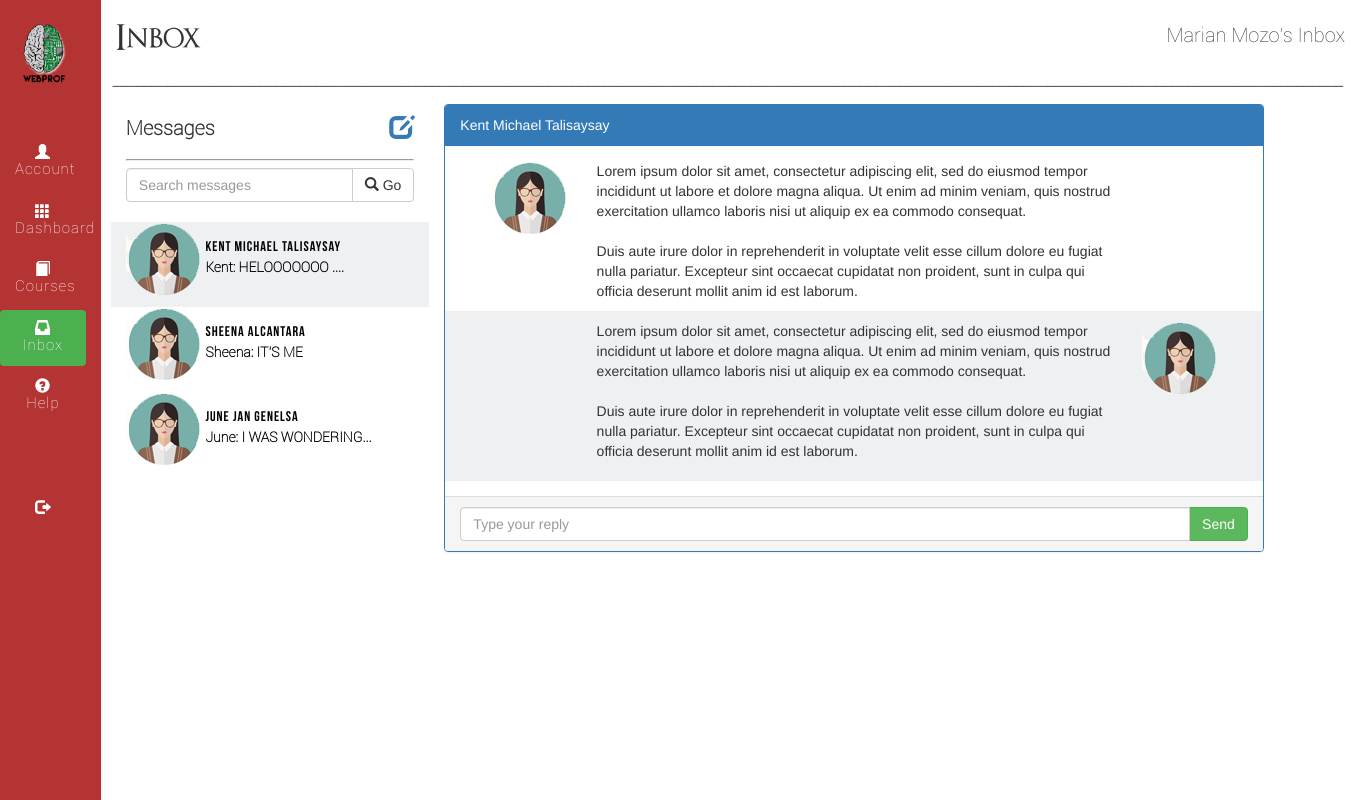
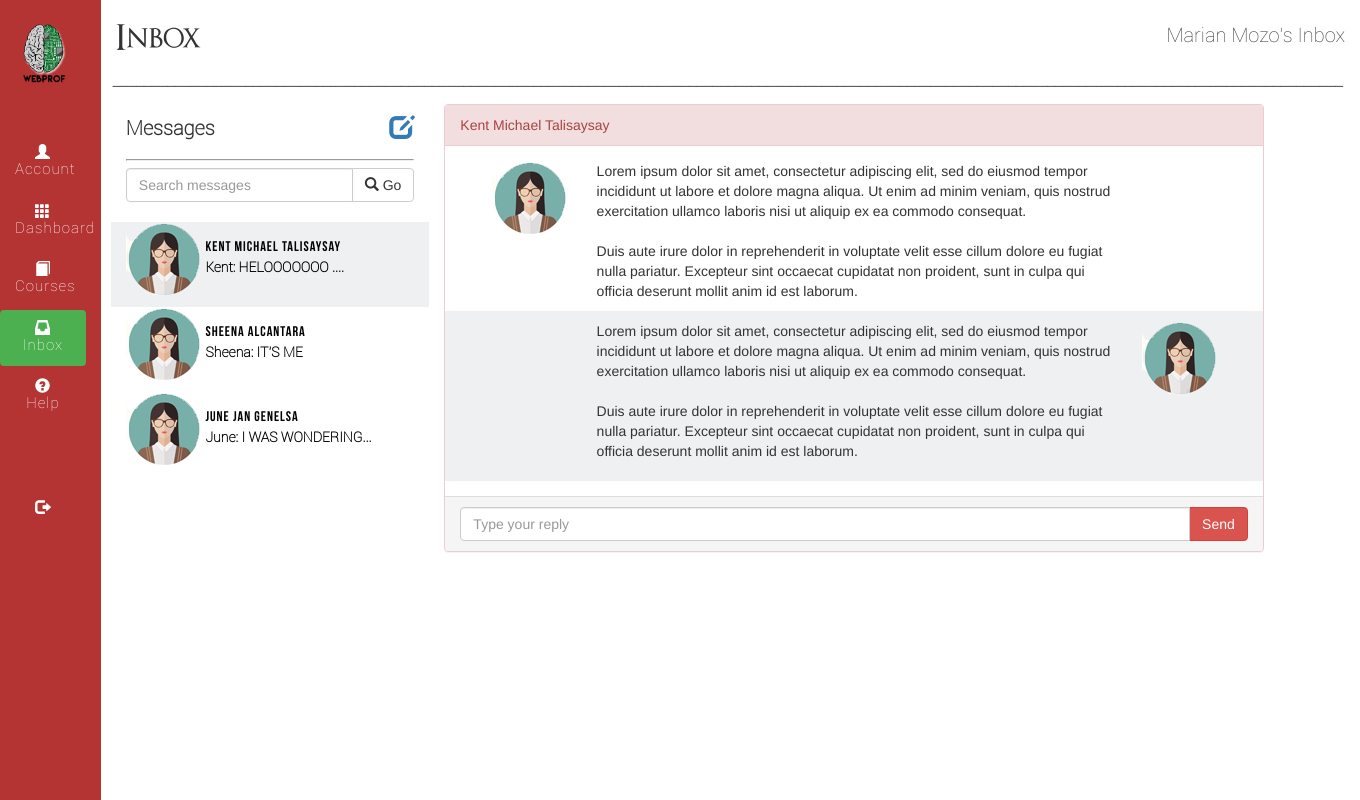
Before and after one commit to sheeennnna/ELearningSystem, a PHP site: page /student/inboxStudent.php in a window 1360 px wide. Run offline with PHP 8.4, Linux system fonts and the light colour scheme.

Commit message:
Update inboxStudent.php

```diff
--- a/student/inboxStudent.php
+++ b/student/inboxStudent.php
@@ -130,7 +130,7 @@
 				</div>
 
 				<div class='col col-md-8'>
-					<div class='panel panel-primary inbox_panel'>
+					<div class='panel panel-danger inbox_panel'>
 						<div class='panel-heading'> Kent Michael Talisaysay</div>
 						<div class='panel-body'>
 							<div class='row sender_message'>
@@ -175,7 +175,7 @@
 									<div class='input-group'>
 										<input type='text' class='form-control' placeholder='Type your reply'>
 										<span class='input-group-btn'>
-											<button class='btn btn-success' type='button'> Send </button>
+											<button class='btn btn-danger' type='button'> Send </button>
 										</span>
 									</div>
 								</div>
@@ -213,7 +213,7 @@
 		    		<div class='row'>
 		    			<div class='col col-md-10'></div>
 		    			<div class='col col-md-2'>
-		    				<button type='button' class='btn btn-success'>Send!</button>
+		    				<button type='button' class='btn pull-right btn-danger'>Send!</button>
 		    			</div>
 		    		</div>
 		    	</div>
```
